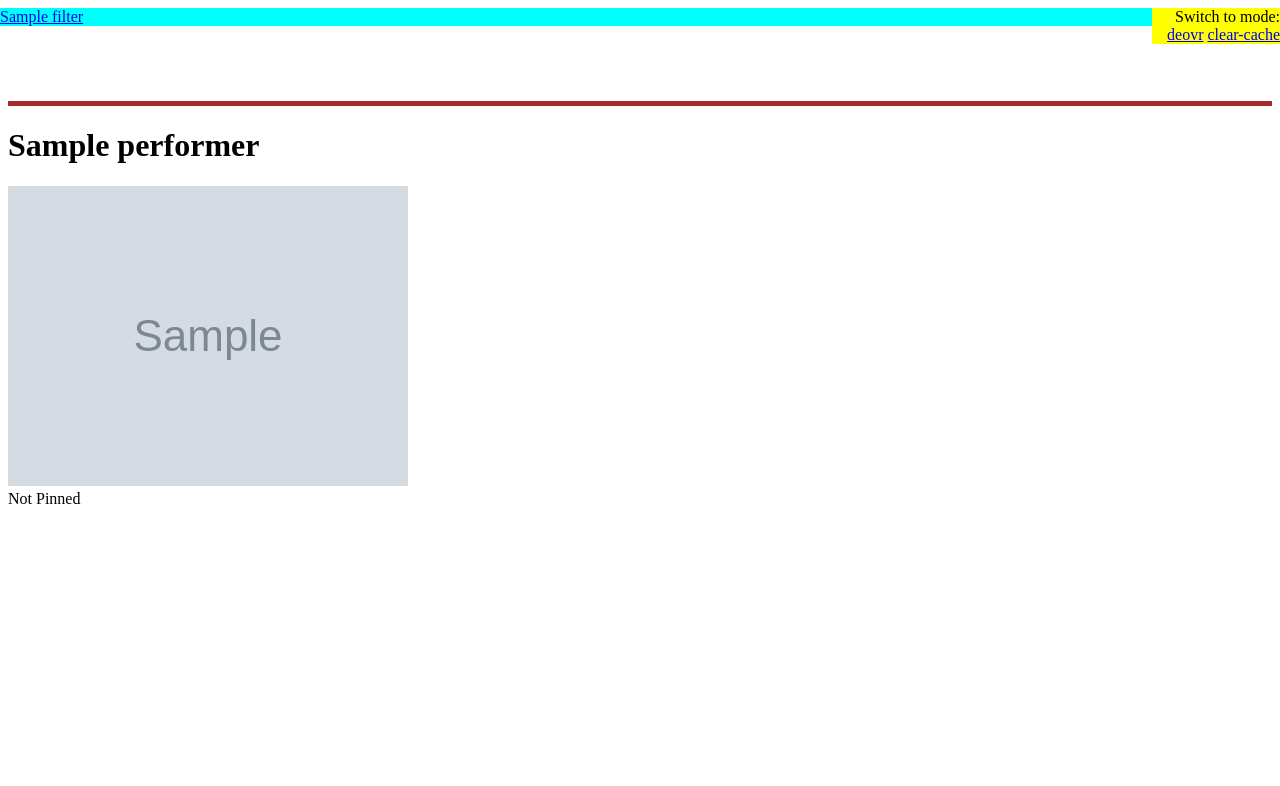
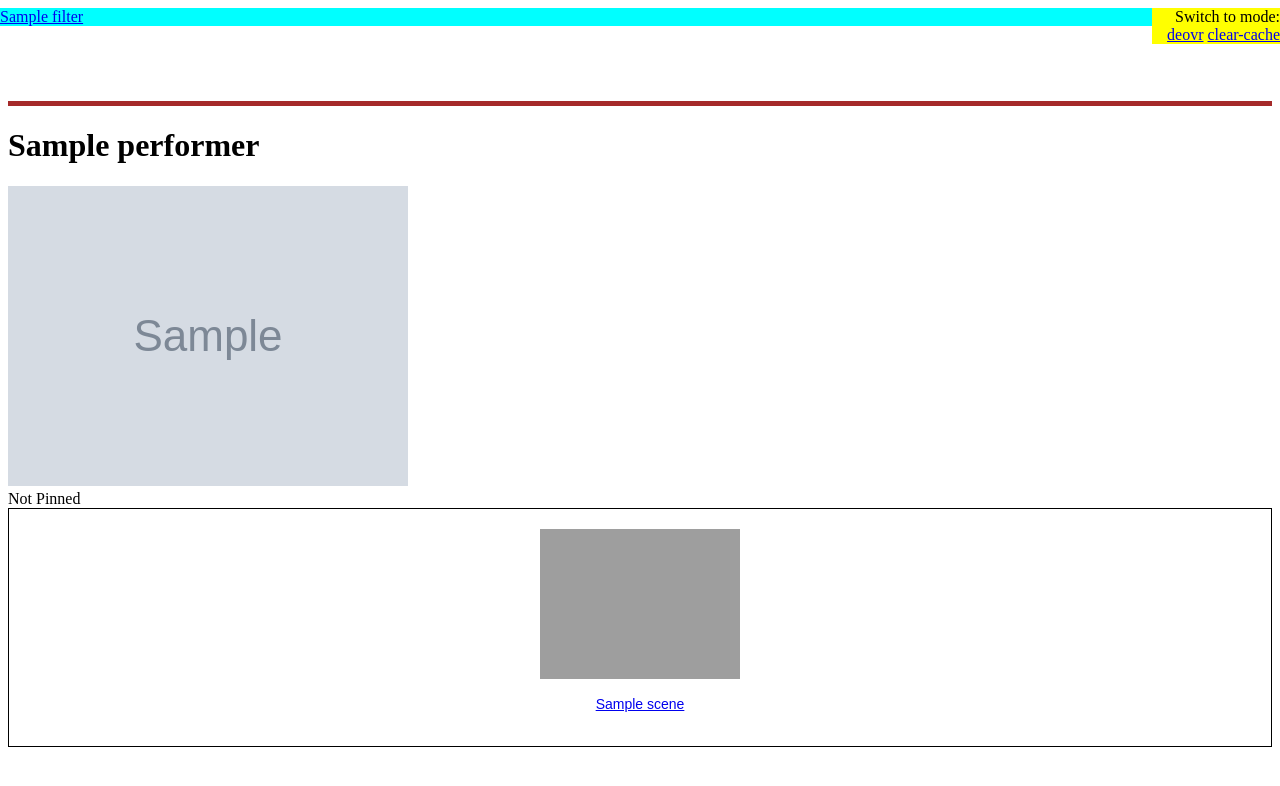
Before and after one commit to Tweeticoats/stash-vr-companion, a Flask app: template templates/performer.html in a window 1280 px wide. Shown: the top 786 px of the page. Run offline with Flask 2, Linux system fonts and the light colour scheme; the template is opened without the code that fills it: most values are stand-ins (such as "Sample title", 1, 10 or a date in 2020); grey boxes marked "Sample" are stand-in pictures; parts of the project's set-up code (start-up, migrations or seed data) failed here and were passed over; grey boxes are pictures that could not be loaded.

Commit message:
Adding list of scenes to performer web page

```diff
--- a/app.py
+++ b/app.py
@@ -921,7 +921,13 @@ def performer(performer_id):
         p['isPinned']=True
     else:
         p['isPinned' ] = False
-    return render_template('performer.html',performer=p,filters=filter())
+    scenes=[]
+    for s in cache["scenes"]:
+        if performer_id in [int(x["id"]) for x in s["performers"]]:
+            scenes.append(s)
+        print(str(s["performers"]))
+    print(scenes)
+    return render_template('performer.html',performer=p,filters=filter(),scenes=scenes)
 
 
 @app.route('/gizmovr/<string:filter_id>')
@@ -1068,13 +1074,22 @@ def refreshCache():
                 cache['scenes'][index]["paths"]["screenshot"] = '/image/' + str(s['id'])
                 modified = True
         else:
-            if s["updated_at"] != cache['image_cache'][s['id']]["updated"]:
+            if s['id'] in cache['image_cache']:
+                if s["updated_at"] != cache['image_cache'][s['id']]["updated"]:
+                    screenshot = s['paths']['screenshot']
+                    r = requests.get(screenshot, headers=headers)
+                    with open(os.path.join(image_dir, s['id']), "wb") as f:
+                        f.write(r.content)
+                        f.close()
+                        modified=True
+            else:
                 screenshot = s['paths']['screenshot']
                 r = requests.get(screenshot, headers=headers)
                 with open(os.path.join(image_dir, s['id']), "wb") as f:
                     f.write(r.content)
                     f.close()
                     modified=True
+
             cache['scenes'][index]["paths"]["screenshot"] = '/image/' + str(s['id'])
     if modified:
         save_index()
--- a/templates/performer.html
+++ b/templates/performer.html
@@ -10,9 +10,26 @@
         {% else %}
         Not Pinned
         {% endif %}
+ {% for scene in scenes %}
+  <div class="grid-item">
 
-    {% else %}
-    performer not found
+<a href="/scene/{{ scene['id'] }}">
+    <img src="{{ scene["paths"]["screenshot"] }}" width="200" height="150"/>
+    {%  if scene["interactive"] %}
+            <br/>
+        <img src="{{ scene["heatmap"] }}" width="200" height="20" />
+    {% endif %}
+    <p>{{ scene['title'] }}</p>
+
+</a>
+
+
+</div>
+
+{% endfor %}
+
+{% else %}
+performer not found
 
 {% endif%}
 {% endblock %}
```
